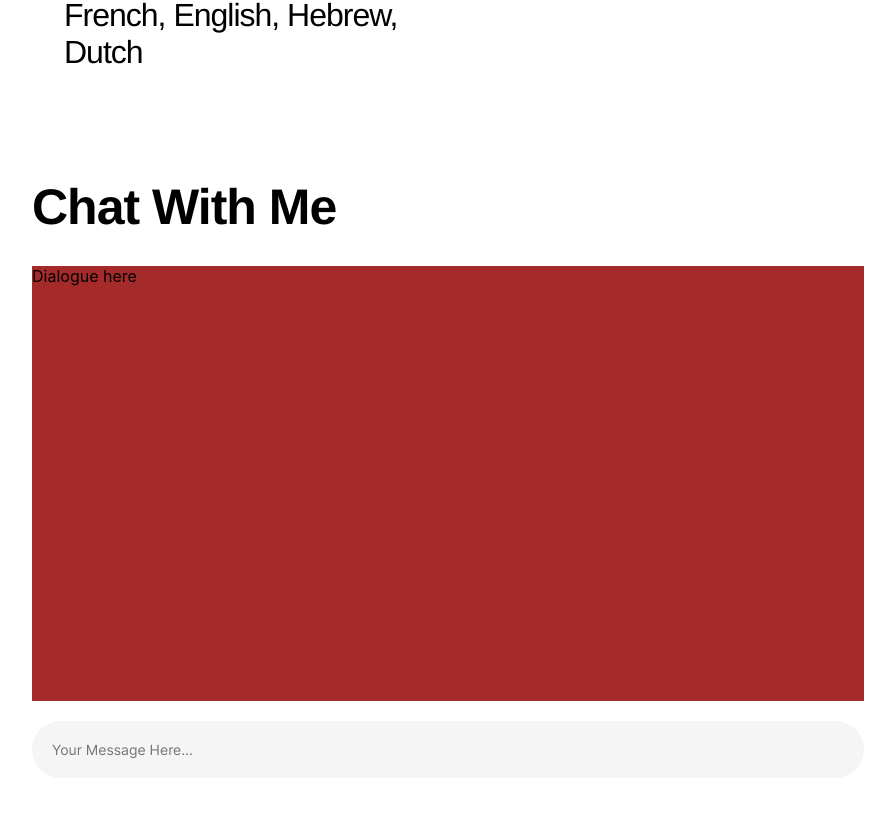
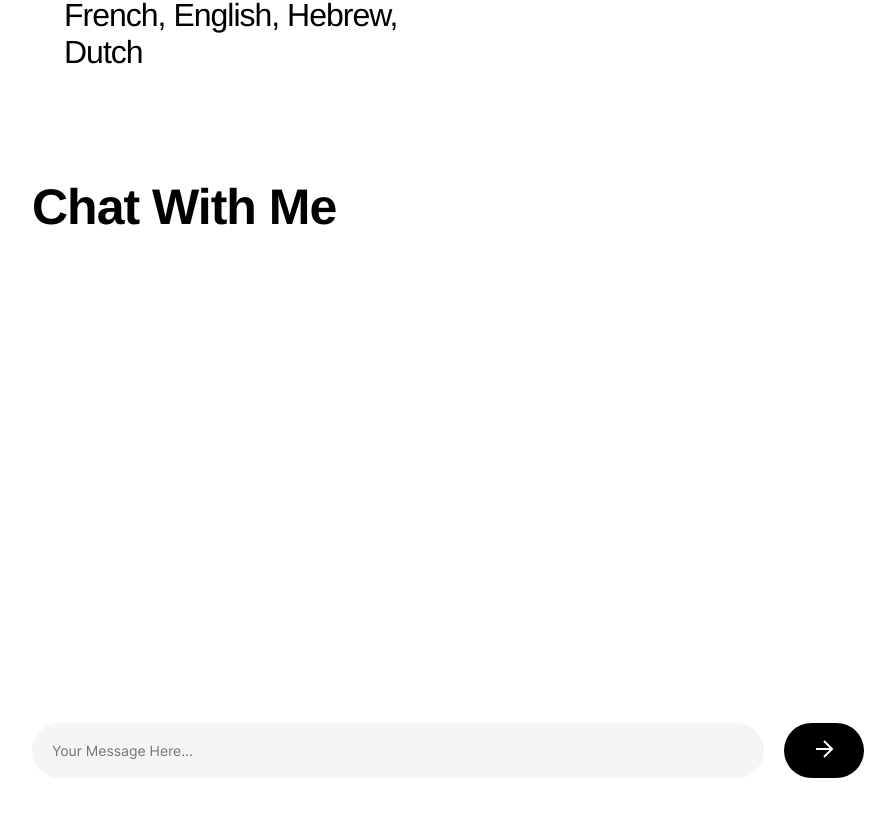
Before and after one commit to danyhersco/digital-resume, a React (Create React App) app: page / in a window 1280 px wide. Shown: the part 4722-5538 px from the top of the page, without its empty margins (192-1087 px from the left). Built offline with nearby package versions, Linux system fonts and the light colour scheme.

Commit message:
Added input bar and print when submitting query

```diff
--- a/src/components/chat/Chat.css
+++ b/src/components/chat/Chat.css
@@ -26,23 +26,49 @@
 .chat-bubbles {
   flex: 80%;
   margin-bottom: 20px;
-  background-color: brown;
+}
+
+.chat-form {
+  height: 60px;
+  display: flex;
+  align-items: stretch;
+  gap: 20px;
 }
 
 .chat-input {
-  flex: 10%;
+  flex: 80%;
   background-color: #F5F5F5;
   border: 0px;
   border-radius: 50px;
 
   padding: 12px 20px;
   box-sizing: border-box;
+
   outline: none;
-
   font-size: 14px;
   font-family: "Inter";
+}
+
+.chat-submit {
+  background-color: black;
+  border-radius: 50px;
+
+  margin-top: 0px;
+  height: 100%;
+  width: 80px;
+  font-size: 14px;
+  font-family: "Inter";
+  color: white;
+}
+
+.chat-submit:hover {
+  background-color: rgb(64, 64, 64);
 }
 
 .chat-input:focus {
   border: 0px;
 }
+
+.submit-arrow {
+  fill: white;
+}
--- a/src/components/chat/Chat.tsx
+++ b/src/components/chat/Chat.tsx
@@ -1,20 +1,46 @@
-import React from 'react';
-import './Chat.css'
+import React, { useState } from "react";
+import "./Chat.css";
+import { ReactComponent as Arrow } from '../../images/arrow_right.svg';
 
 const Chat: React.FC = () => {
+  const [input, setInput] = useState<string>("");
+  const [query, setQuery] = useState<string | null>(null);
+
+  const handleSubmit = () => {
+    setQuery(input);
+    setInput('');
+  }
+
+  const handleFormSubmit = (event: React.FormEvent<HTMLFormElement>) => {
+    event.preventDefault();
+    handleSubmit();
+  };
+
   return (
     <div className="chat-section">
       <div className="chat-zone">
-        <h1 className="chat-h1">
-          Chat With Me
-        </h1>
-        <div className="chat-bubbles">
-          Dialogue here
-        </div>
-        <input className="chat-input" placeholder="Your Message Here..." />
+        <h1 className="chat-h1">Chat With Me</h1>
+        <div className="chat-bubbles">{query}</div>
+        <form onSubmit={handleFormSubmit} className="chat-form">
+          <input
+            className="chat-input"
+            value={input}
+            onChange={(e) => setInput(e.target.value)}
+            placeholder="Your Message Here..."
+            onKeyDown={(e) => {
+              if (e.key === 'Enter') {
+                e.preventDefault();
+                handleSubmit();
+              }
+            }}
+          />
+          <button type='submit' className="chat-submit">
+            <Arrow className="submit-arrow"/>
+          </button>
+        </form>
       </div>
     </div>
-  )
-}
+  );
+};
 
 export default Chat;
```
